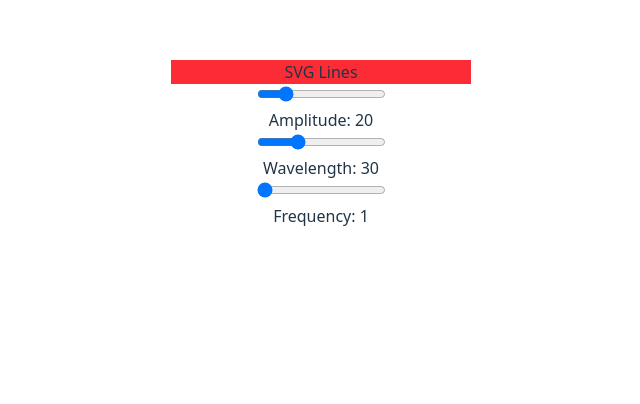
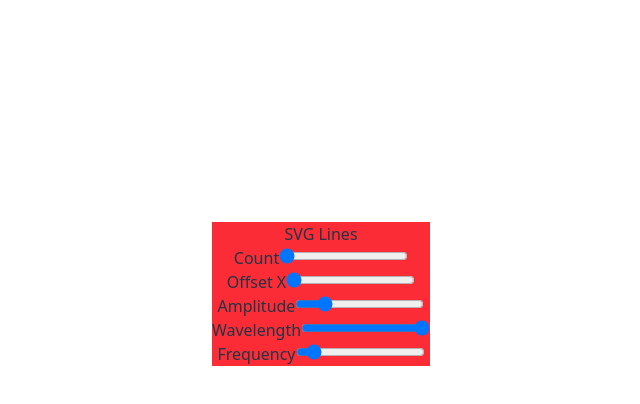
Before and after one commit to imadx/svg-sine-anim-revamp, a React (Vite) app: page / in a window 1280 px wide. Shown: the part 106-510 px from the top of the page, without its empty margins (319-959 px from the left). Built offline with nearby package versions, Linux system fonts and the light colour scheme.

Commit message:
update ui for customizations

```diff
--- a/src/App.tsx
+++ b/src/App.tsx
@@ -1,52 +1,77 @@
-import { useState } from "react";
-import "./App.css";
-import { SvgCurve } from "./components/svg-curve";
+import { useState } from 'react';
+import './App.css';
+import { SvgCurve } from './components/svg-curve';
+import { InputRange } from './components/input-range';
 
 function App() {
   const [amplitude, setAmplitude] = useState(20);
-  const [wavelength, setWavelength] = useState(30);
-  const [frequency, setFrequency] = useState(1);
+  const [wavelength, setWavelength] = useState(100);
+  const [frequency, setFrequency] = useState(10);
+  const [count, setCount] = useState(1);
+  const [offsetX, setOffsetX] = useState(0);
+
+  const svgLines = new Array(count).fill(0).map((_, i) => {
+    return (
+      <div className="absolute top-0 left-0 w-full h-full" key={i}>
+        <SvgCurve
+          key={i}
+          amplitude={amplitude}
+          wavelength={wavelength}
+          frequency={frequency}
+        />
+      </div>
+    );
+  });
 
   return (
     <>
       <div className="bg-red-500">SVG Lines</div>
+      <div className="absolute w-screen h-screen top-0 left-0">{svgLines}</div>
+      <form className="relative z-10 bg-red-500">
+        <InputRange
+          min={1}
+          max={100}
+          step={1}
+          value={count}
+          onChange={setCount}
+          label="Count"
+        />
+        <InputRange
+          min={1}
+          max={100}
+          step={1}
+          value={offsetX}
+          onChange={setOffsetX}
+          label="Offset X"
+        />
 
-      <form>
-        <input
-          type="range"
+        <InputRange
           min={1}
           max={100}
           step={1}
           value={amplitude}
-          onChange={(e) => setAmplitude(parseInt(e.target.value))}
+          onChange={setAmplitude}
+          label="Amplitude"
         />
-        <p>Amplitude: {amplitude}</p>
 
-        <input
-          type="range"
+        <InputRange
           min={1}
           max={100}
           step={1}
           value={wavelength}
-          onChange={(e) => setWavelength(parseInt(e.target.value))}
+          onChange={setWavelength}
+          label="Wavelength"
         />
-        <p>Wavelength: {wavelength}</p>
 
-        <input
-          type="range"
+        <InputRange
           min={1}
           max={100}
           step={1}
           value={frequency}
-          onChange={(e) => setFrequency(parseInt(e.target.value))}
+          onChange={setFrequency}
+          label="Frequency"
         />
-        <p>Frequency: {frequency}</p>
       </form>
-      <SvgCurve
-        amplitude={amplitude}
-        wavelength={wavelength}
-        frequency={frequency}
-      />
     </>
   );
 }
```
